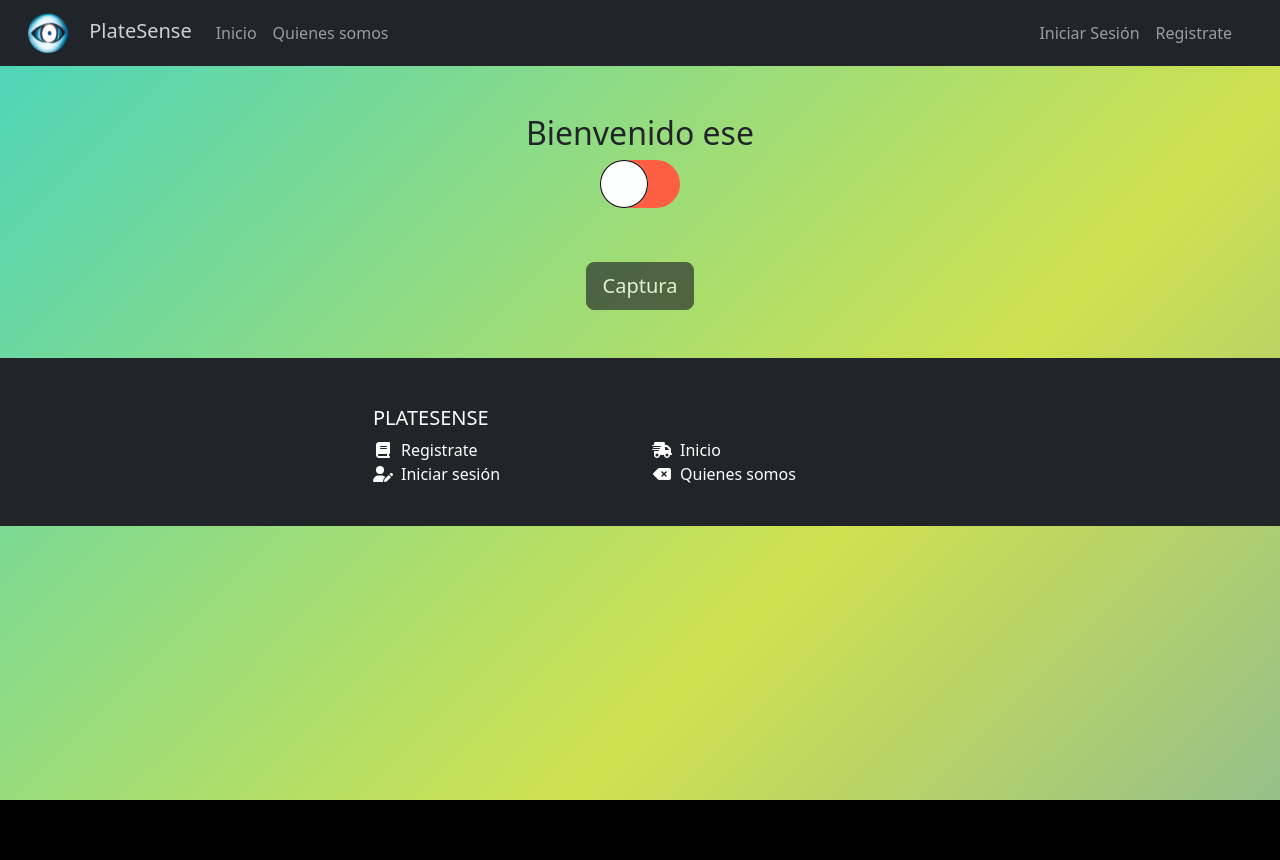
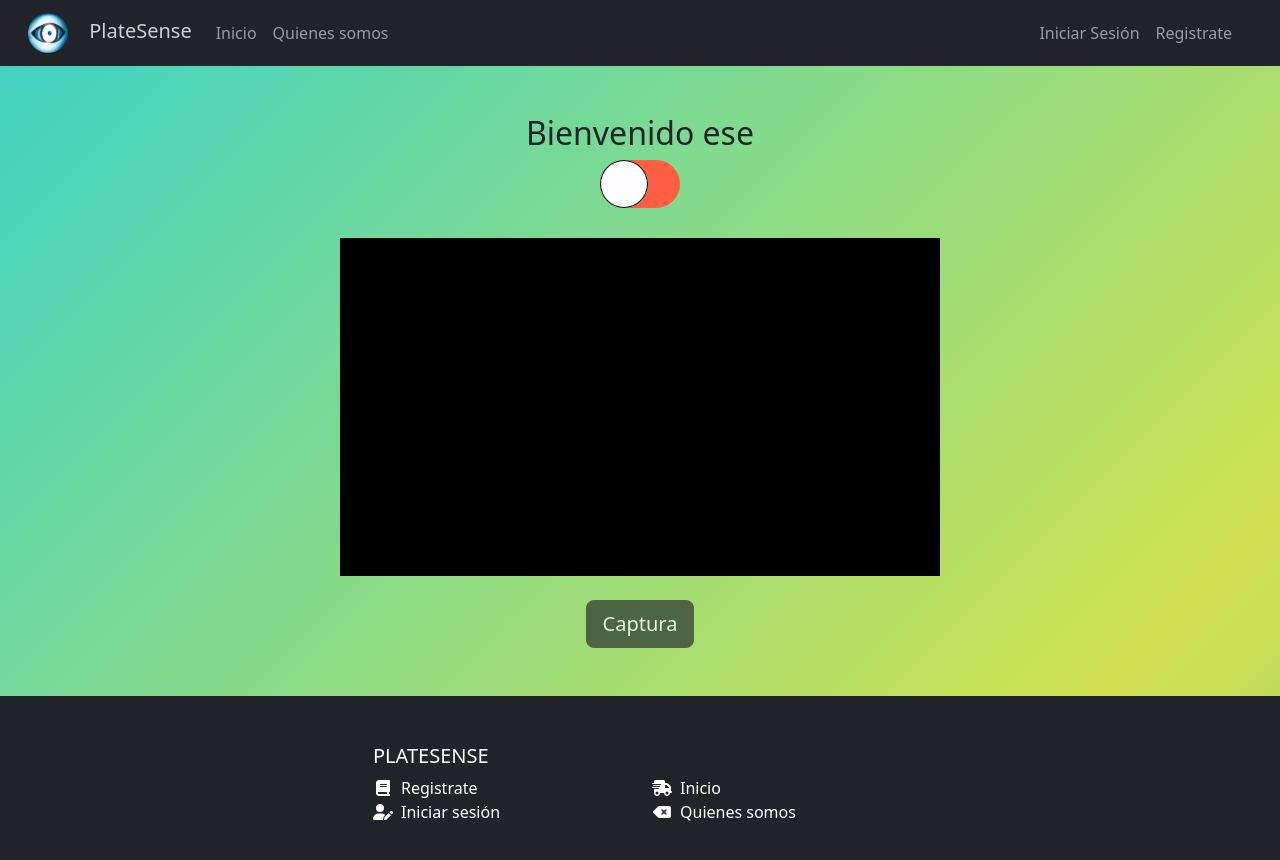
Before and after one commit to Luichoo/PlateSense, a React (Create React App) app in the folder client/: page / in a window 1280 px wide. Shown: the top 860 px of the page. Before the commit the page ends 800 px from the top, so only its background shows below. Built offline with nearby package versions, Linux system fonts and the light colour scheme.

Commit message:
format and black rectangle

```diff
--- a/client/src/pages/Home/Home.css
+++ b/client/src/pages/Home/Home.css
@@ -41,5 +41,13 @@
     .wc-image {
       max-width: 100%;
       max-height: 100%;
+      background-color: #000;
     }
   }
+
+  .bg-wc{
+
+    background-color: black;
+    height: 338px;
+    width: 600px;
+  }
--- a/client/src/pages/Home/Home.jsx
+++ b/client/src/pages/Home/Home.jsx
@@ -41,14 +41,16 @@ function Home() {
             name="switch-button"
             id="switch-label"
             class="switch-button__checkbox"
-						disabled={disabled2}></input>
+            disabled={disabled2}
+          ></input>
 
           <label for="switch-label" class="switch-button__label"></label>
           <div className="h-75"></div>
         </div>
         {img === null ? (
           <>
-						<div className="cam-container mt-4 h-100">
+
+              <div className="cam-container mt-4 bg-wc wc-image" >
                 {isActive && (
                   <Webcam
                     audio={false}
@@ -70,7 +72,8 @@ function Home() {
                 }}
                 className="btn btn-dark btn-lg"
                 id="submit"
-								disabled={!disabled}>
+                disabled={!disabled}
+              >
                 Captura
               </button>
             </div>
@@ -83,13 +86,15 @@ function Home() {
 
             <div
               className="btn-container mt-4 mb-5"
-							style={{ marginTop: "1px" }}>
+              style={{ marginTop: "1px" }}
+            >
               <button
                 onClick={() => {
                   setImg(null);
                 }}
                 className="btn btn-dark btn-lg"
-								id="submit">
+                id="submit"
+              >
                 Repetir
               </button>
             </div>
```
Lines whose indentation alone changed are shown as unchanged.
